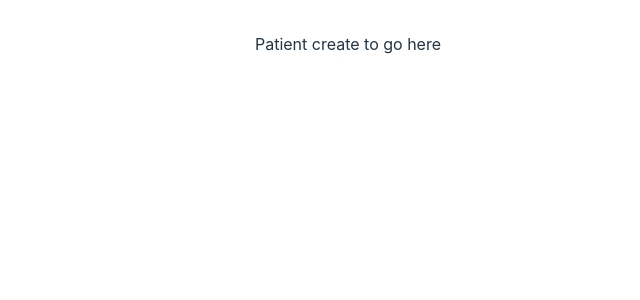
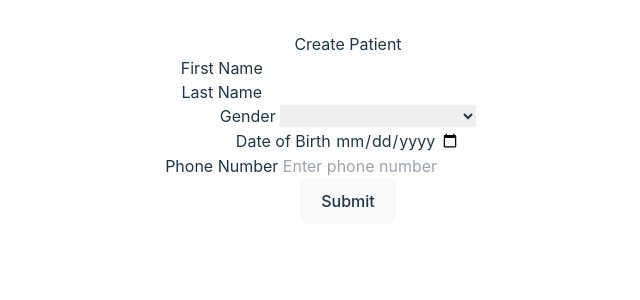
Before and after one commit to ericmc21/mod_1_app, a Svelte app: page /patient in a window 1280 px wide. Shown: the top 300 px of the page, without its empty margins (292-932 px from the left). Built offline with nearby package versions, Linux system fonts and the light colour scheme.

Commit message:
created basic form binding and submit

```diff
--- a/src/PatientForm.svelte
+++ b/src/PatientForm.svelte
@@ -1,9 +1,89 @@
 <script lang="ts">
   export let id: string = "";
+  const today = new Date().toISOString().split("T")[0];
+
+  const handleSubmit = (e: SubmitEvent) => {
+    e.preventDefault();
+    console.log({ firstName, lastName, birthDate, phoneNumber, gender });
+
+    // TODO: add logic to create fhir resource and post to fhir server
+    // show success or fail message from server
+  };
+
+  let firstName: string;
+  let lastName: string;
+  let birthDate: string;
+  let phoneNumber: string;
+  let gender: string = "no select";
 </script>
 
-{#if id}
-  Patient update: {id}
-{:else}
-  Patient create to go here
-{/if}
+<h1 class="text-2xl font-semibold mb-10">
+  {#if id}
+    Updating Patient {id}
+  {:else}
+    Create Patient
+  {/if}
+</h1>
+<form class="space-y-3 text-left" on:submit={handleSubmit}>
+  <div>
+    <label for="firstName" class="font-semibod block">First Name</label>
+    <input
+      bind:value={firstName}
+      id="firstName"
+      name="firstName"
+      class="border p-2"
+      required
+    />
+  </div>
+  <div>
+    <label for="lastName" class="font-semibod block">Last Name</label>
+    <input
+      bind:value={lastName}
+      id="lastName"
+      name="lastName"
+      class="border p-2"
+    />
+  </div>
+  <div>
+    <label for="gender" class="font-semibod block">Gender</label>
+    <select
+      bind:value={gender}
+      id="gender"
+      name="gender"
+      class="border p-2"
+      required
+    >
+      <option value="noselect" disabled>Please select an option</option>
+      <option value="male">Male</option>
+      <option value="female">Female</option>
+      <option value="other">Other</option>
+    </select>
+  </div>
+  <div>
+    <label for="birthDate" class="font-semibod block">Date of Birth</label>
+    <input
+      bind:value={birthDate}
+      id="birthDate"
+      name="birthDate"
+      type="date"
+      max={today}
+      class="border p-2"
+      required
+    />
+  </div>
+  <div>
+    <label for="phoneNumber" class="font-semibod block">Phone Number</label>
+    <input
+      bind:value={phoneNumber}
+      id="phoneNumber"
+      name="phoneNumber"
+      type="tel"
+      class="border p-2 w-full rounded-md"
+      required
+      pattern="\d\d\d\d\d\d\d\d\d\d"
+      title="Phone number"
+      placeholder="Enter phone number"
+    />
+  </div>
+  <div><button class="p-2 bg-black text-white">Submit</button></div>
+</form>
```
